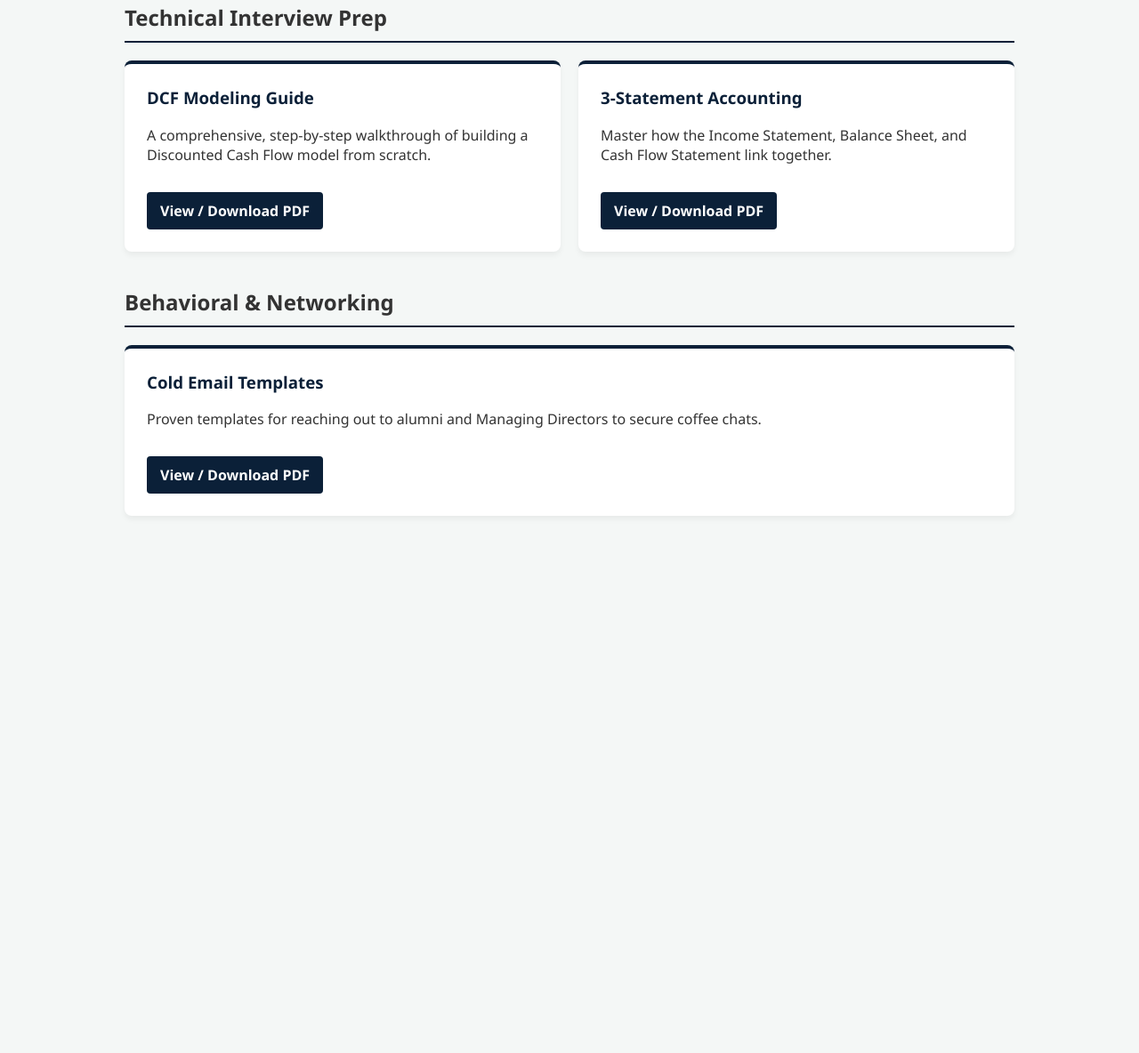
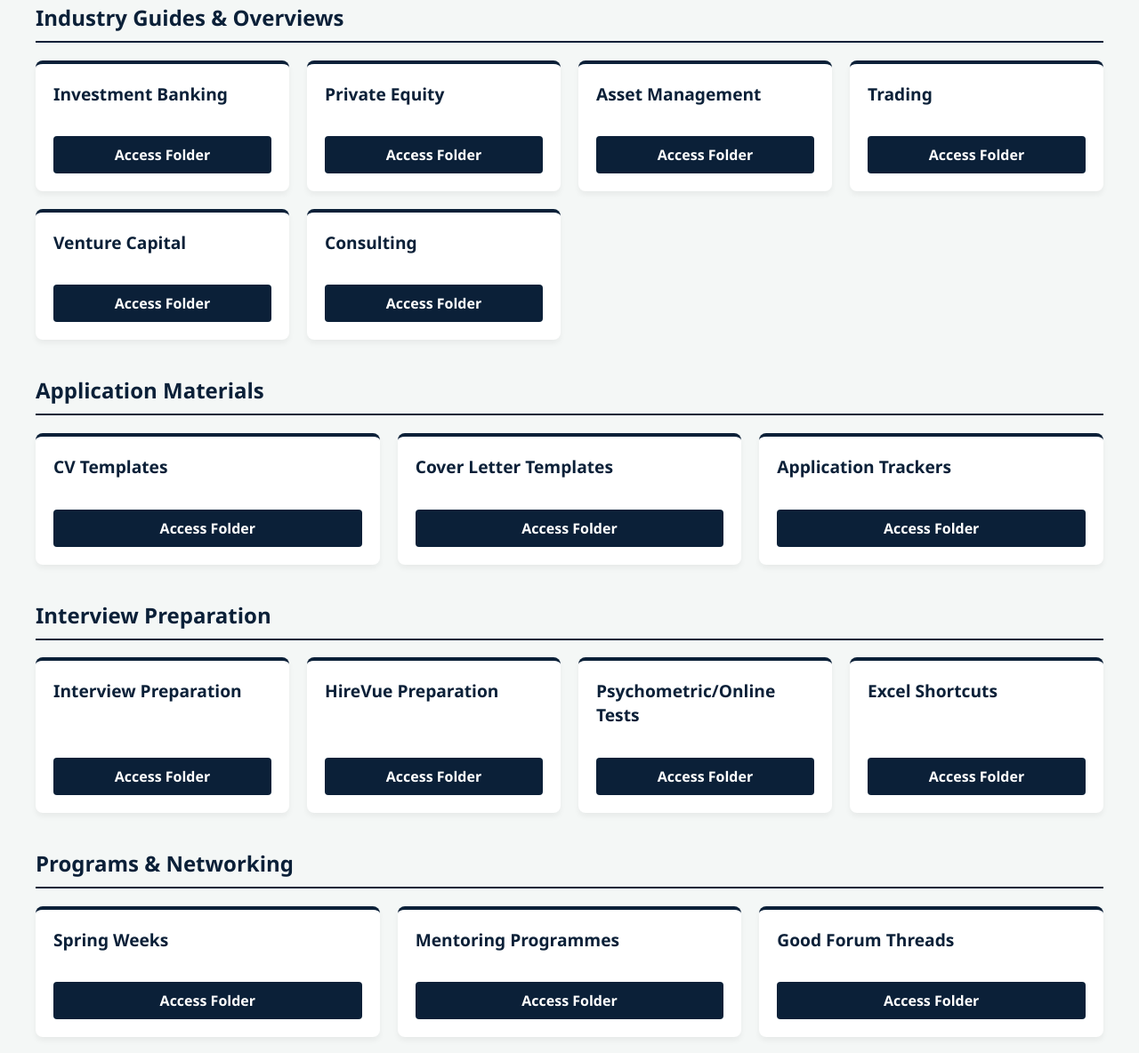
Before and after one commit to manvithkankipati24-hub/FinancePrepVault.github.io, a plain HTML site: page index.html in a window 1280 px wide. Shown: the part 228-1412 px from the top of the page at 89% size. Before the commit the page ends 848 px from the top, so only its background shows below. Drawn offline with Linux system fonts and the light colour scheme.

Commit message:
Revise index.html for improved structure and content
Updated layout and content for Finance Prep Vault page.

```diff
--- a/index.html
+++ b/index.html
@@ -5,15 +5,14 @@
     <meta name="viewport" content="width=device-width, initial-scale=1.0">
     <title>Finance Prep Vault</title>
     <style>
-        /* This is the CSS: It controls how the site looks */
         body {
             font-family: 'Segoe UI', Tahoma, Geneva, Verdana, sans-serif;
             margin: 0;
-            background-color: #f4f7f6; /* Light gray background */
+            background-color: #f4f7f6;
             color: #333;
         }
         header {
-            background-color: #0b2038; /* Corporate Navy Blue */
+            background-color: #0b2038;
             color: white;
             padding: 40px 20px;
             text-align: center;
@@ -22,42 +21,48 @@
         p.subtitle { margin-top: 10px; font-weight: 300; font-size: 1.2em; color: #d0d5db;}
 
         .container {
-            max-width: 1000px;
+            max-width: 1200px; /* Widened slightly to fit more cards */
             margin: 40px auto;
             padding: 0 20px;
         }
-        h2 { border-bottom: 2px solid #0b2038; padding-bottom: 10px; }
+        h2 {
+            border-bottom: 2px solid #0b2038;
+            padding-bottom: 10px;
+            margin-top: 40px;
+            color: #0b2038;
+        }
 
-        /* The Grid layout for your PDF cards */
         .grid {
             display: grid;
-            grid-template-columns: repeat(auto-fit, minmax(300px, 1fr));
+            grid-template-columns: repeat(auto-fit, minmax(250px, 1fr));
             gap: 20px;
             margin-bottom: 40px;
         }
 
-        /* The styling for individual PDF resources */
         .card {
             background: white;
-            padding: 25px;
+            padding: 20px;
             border-radius: 8px;
             box-shadow: 0 4px 6px rgba(0,0,0,0.05);
             border-top: 4px solid #0b2038;
             transition: transform 0.2s;
+            display: flex;
+            flex-direction: column;
+            justify-content: space-between;
         }
-        .card:hover { transform: translateY(-5px); } /* Slight lift effect when hovering */
-        .card h3 { margin-top: 0; color: #0b2038; }
+        .card:hover { transform: translateY(-5px); }
+        .card h3 { margin-top: 0; font-size: 1.2em; color: #0b2038; }
 
-        /* The Download Button */
         .btn {
             display: inline-block;
             background: #0b2038;
             color: white;
             text-decoration: none;
-            padding: 10px 15px;
+            padding: 10px;
             border-radius: 4px;
             margin-top: 15px;
             font-weight: bold;
+            text-align: center;
         }
         .btn:hover { background: #1a3a5c; }
     </style>
@@ -71,32 +76,87 @@
 
     <div class="container">
 
-        <h2>Technical Interview Prep</h2>
+        <h2>Industry Guides & Overviews</h2>
         <div class="grid">
             <div class="card">
-                <h3>DCF Modeling Guide</h3>
-                <p>A comprehensive, step-by-step walkthrough of building a Discounted Cash Flow model from scratch.</p>
-                <a href="YOUR_GOOGLE_DRIVE_LINK_HERE" target="_blank" class="btn">View / Download PDF</a>
+                <h3>Investment Banking</h3>
+                <a href="YOUR_GOOGLE_DRIVE_LINK_HERE" target="_blank" class="btn">Access Folder</a>
             </div>
-
             <div class="card">
-                <h3>3-Statement Accounting</h3>
-                <p>Master how the Income Statement, Balance Sheet, and Cash Flow Statement link together.</p>
-                <a href="YOUR_GOOGLE_DRIVE_LINK_HERE" target="_blank" class="btn">View / Download PDF</a>
+                <h3>Private Equity</h3>
+                <a href="YOUR_GOOGLE_DRIVE_LINK_HERE" target="_blank" class="btn">Access Folder</a>
+            </div>
+            <div class="card">
+                <h3>Asset Management</h3>
+                <a href="YOUR_GOOGLE_DRIVE_LINK_HERE" target="_blank" class="btn">Access Folder</a>
+            </div>
+            <div class="card">
+                <h3>Trading</h3>
+                <a href="YOUR_GOOGLE_DRIVE_LINK_HERE" target="_blank" class="btn">Access Folder</a>
+            </div>
+            <div class="card">
+                <h3>Venture Capital</h3>
+                <a href="YOUR_GOOGLE_DRIVE_LINK_HERE" target="_blank" class="btn">Access Folder</a>
+            </div>
+            <div class="card">
+                <h3>Consulting</h3>
+                <a href="YOUR_GOOGLE_DRIVE_LINK_HERE" target="_blank" class="btn">Access Folder</a>
             </div>
         </div>
 
-        <h2>Behavioral & Networking</h2>
+        <h2>Application Materials</h2>
         <div class="grid">
             <div class="card">
-                <h3>Cold Email Templates</h3>
-                <p>Proven templates for reaching out to alumni and Managing Directors to secure coffee chats.</p>
-                <a href="https://drive.google.com/file/d/1JBragsdkWHFmABp3wKSY8z44scpVWHOh/view?usp=sharing" target="_blank" class="btn">View / Download PDF</a>
+                <h3>CV Templates</h3>
+                <a href="YOUR_GOOGLE_DRIVE_LINK_HERE" target="_blank" class="btn">Access Folder</a>
+            </div>
+            <div class="card">
+                <h3>Cover Letter Templates</h3>
+                <a href="YOUR_GOOGLE_DRIVE_LINK_HERE" target="_blank" class="btn">Access Folder</a>
+            </div>
+            <div class="card">
+                <h3>Application Trackers</h3>
+                <a href="YOUR_GOOGLE_DRIVE_LINK_HERE" target="_blank" class="btn">Access Folder</a>
+            </div>
+        </div>
+
+        <h2>Interview Preparation</h2>
+        <div class="grid">
+            <div class="card">
+                <h3>Interview Preparation</h3>
+                <a href="YOUR_GOOGLE_DRIVE_LINK_HERE" target="_blank" class="btn">Access Folder</a>
+            </div>
+            <div class="card">
+                <h3>HireVue Preparation</h3>
+                <a href="YOUR_GOOGLE_DRIVE_LINK_HERE" target="_blank" class="btn">Access Folder</a>
+            </div>
+            <div class="card">
+                <h3>Psychometric/Online Tests</h3>
+                <a href="YOUR_GOOGLE_DRIVE_LINK_HERE" target="_blank" class="btn">Access Folder</a>
+            </div>
+            <div class="card">
+                <h3>Excel Shortcuts</h3>
+                <a href="YOUR_GOOGLE_DRIVE_LINK_HERE" target="_blank" class="btn">Access Folder</a>
+            </div>
+        </div>
+
+        <h2>Programs & Networking</h2>
+        <div class="grid">
+            <div class="card">
+                <h3>Spring Weeks</h3>
+                <a href="YOUR_GOOGLE_DRIVE_LINK_HERE" target="_blank" class="btn">Access Folder</a>
+            </div>
+            <div class="card">
+                <h3>Mentoring Programmes</h3>
+                <a href="YOUR_GOOGLE_DRIVE_LINK_HERE" target="_blank" class="btn">Access Folder</a>
+            </div>
+            <div class="card">
+                <h3>Good Forum Threads</h3>
+                <a href="YOUR_GOOGLE_DRIVE_LINK_HERE" target="_blank" class="btn">Access Folder</a>
             </div>
         </div>
 
     </div>
 
 </body>
-
 </html>
```
